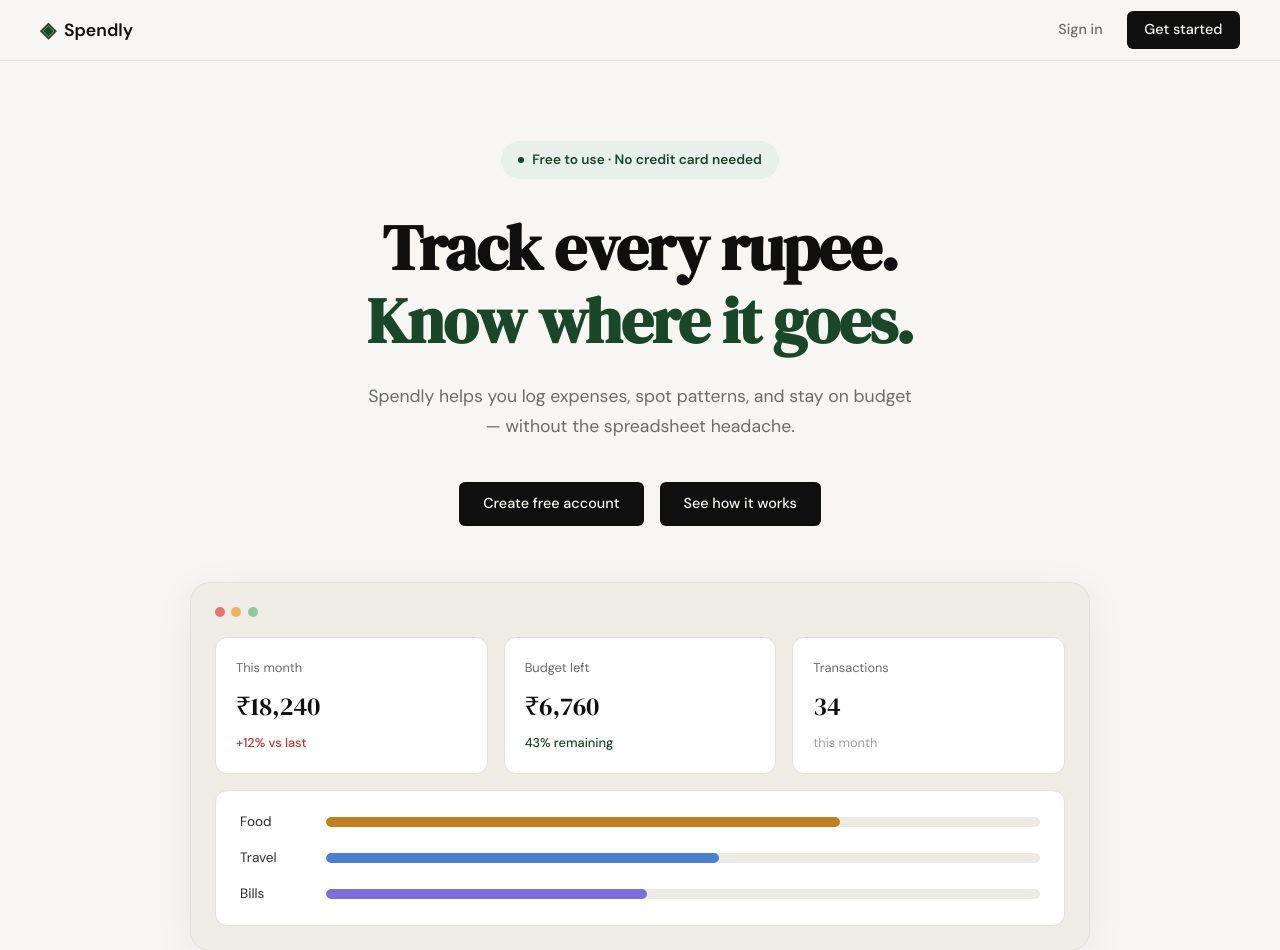
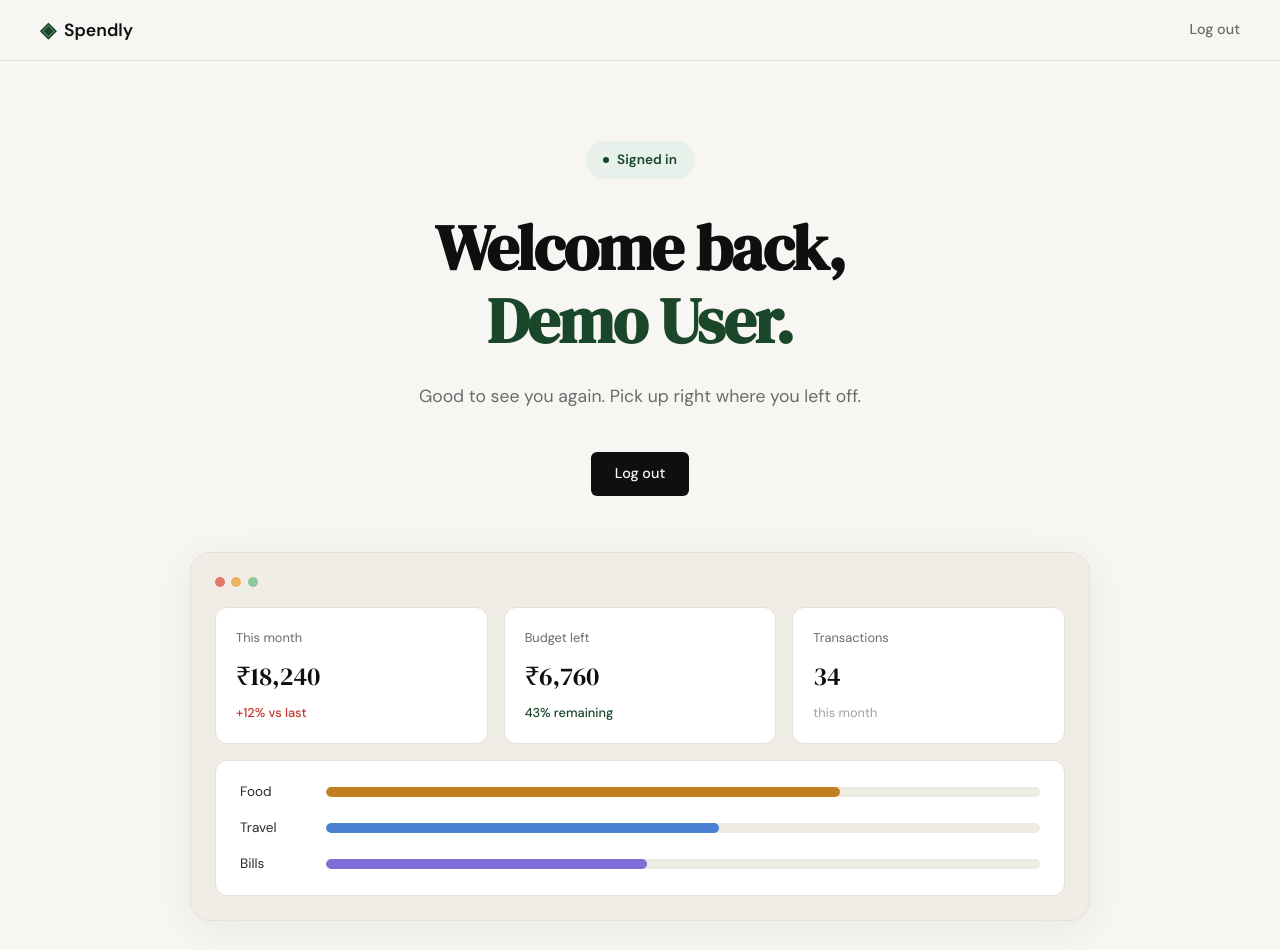
Before and after one commit to ap2630815/temp-expense-tracker, a Flask app: page / in a window 1280 px wide. Shown: the top 950 px of the page. Run offline with Flask 3, Linux system fonts and the light colour scheme; the visitor is signed in with stand-in values (Sample User, id 1); data comes from the database, SQL or seed files in the repository.

Commit message:
login & logout  functionality
Co-Authored-By: Claude Sonnet 5 <noreply@anthropic.com>

```diff
--- a/app.py
+++ b/app.py
@@ -3,7 +3,7 @@ import sqlite3
 from flask import Flask, render_template, request, redirect, url_for, session
 from werkzeug.security import generate_password_hash, check_password_hash
 
-from database.db import get_db, init_db, seed_db, create_user, get_user_by_email
+from database.db import get_db, init_db, seed_db, create_user, get_user_by_email, get_user_by_id
 
 app = Flask(__name__)
 app.config["SECRET_KEY"] = "dev-secret-key-change-in-production"  # dev only
@@ -19,11 +19,17 @@ with app.app_context():
 
 @app.route("/")
 def landing():
-    return render_template("landing.html")
+    current_user = None
+    if "user_id" in session:
+        current_user = get_user_by_id(session["user_id"])
+    return render_template("landing.html", current_user=current_user)
 
 
 @app.route("/register", methods=["GET", "POST"])
 def register():
+    if session.get("user_id"):
+        return redirect(url_for("landing"))
+
     if request.method == "POST":
         name = request.form.get("name", "").strip()
         email = request.form.get("email", "").strip().lower()
@@ -57,6 +63,9 @@ def register():
 
 @app.route("/login", methods=["GET", "POST"])
 def login():
+    if session.get("user_id"):
+        return redirect(url_for("landing"))
+
     if request.method == "POST":
         email = request.form.get("email", "").strip().lower()
         password = request.form.get("password", "")
@@ -71,9 +80,15 @@ def login():
             return render_template("login.html", error="Invalid email or password.")
 
         session["user_id"] = user["id"]
-        return redirect(url_for("profile"))
+        return redirect(url_for("landing"))
 
     return render_template("login.html")
+
+
+@app.route("/logout")
+def logout():
+    session.pop("user_id", None)
+    return redirect(url_for("landing"))
 
 
 @app.route("/terms")
@@ -89,11 +104,6 @@ def privacy():
 # ------------------------------------------------------------------ #
 # Placeholder routes — students will implement these                  #
 # ------------------------------------------------------------------ #
-
-@app.route("/logout")
-def logout():
-    return "Logout — coming in Step 3"
-
 
 @app.route("/profile")
 def profile():
--- a/database/db.py
+++ b/database/db.py
@@ -115,6 +115,22 @@ def get_user_by_email(email, conn=None):
     return row
 
 
+def get_user_by_id(user_id, conn=None):
+    own_conn = conn is None
+    if own_conn:
+        conn = get_db()
+
+    try:
+        row = conn.execute(
+            "SELECT * FROM users WHERE id = ?", (user_id,)
+        ).fetchone()
+    finally:
+        if own_conn:
+            conn.close()
+
+    return row
+
+
 if __name__ == "__main__":
     conn = get_db()
     init_db(conn)
--- a/templates/base.html
+++ b/templates/base.html
@@ -19,8 +19,12 @@
                 <span class="brand-name">Spendly</span>
             </a>
             <div class="nav-links">
+                {% if session.get('user_id') %}
+                <a href="{{ url_for('logout') }}">Log out</a>
+                {% else %}
                 <a href="{{ url_for('login') }}">Sign in</a>
                 <a href="{{ url_for('register') }}" class="nav-cta">Get started</a>
+                {% endif %}
             </div>
         </div>
     </nav>
--- a/templates/landing.html
+++ b/templates/landing.html
@@ -6,6 +6,22 @@
 
 <section class="hero">
     <div class="hero-inner">
+        {% if current_user %}
+        <div class="hero-badge">
+            <span class="hero-badge-dot"></span>
+            Signed in
+        </div>
+        <h1 class="hero-title">
+            Welcome back,<br>
+            <span class="hero-title-accent">{{ current_user['name'] }}.</span>
+        </h1>
+        <p class="hero-subtitle">
+            Good to see you again. Pick up right where you left off.
+        </p>
+        <div class="hero-actions">
+            <a href="{{ url_for('logout') }}" class="btn-primary">Log out</a>
+        </div>
+        {% else %}
         <div class="hero-badge">
             <span class="hero-badge-dot"></span>
             Free to use · No credit card needed
@@ -22,6 +38,7 @@
             <a href="{{ url_for('register') }}" class="btn-primary">Create free account</a>
             <a href="#" class="btn-primary" id="how-it-works-btn">See how it works</a>
         </div>
+        {% endif %}
     </div>
     <div class="hero-visual">
         <div class="dashboard-mock">
@@ -131,7 +148,9 @@
             iframe.src = "";
         }
 
-        openBtn.addEventListener("click", openModal);
+        if (openBtn) {
+            openBtn.addEventListener("click", openModal);
+        }
         closeBtn.addEventListener("click", closeModal);
 
         modal.addEventListener("click", function (event) {
```
Also changed, not shown: .claude/specs/03-login-logout.md (added).
